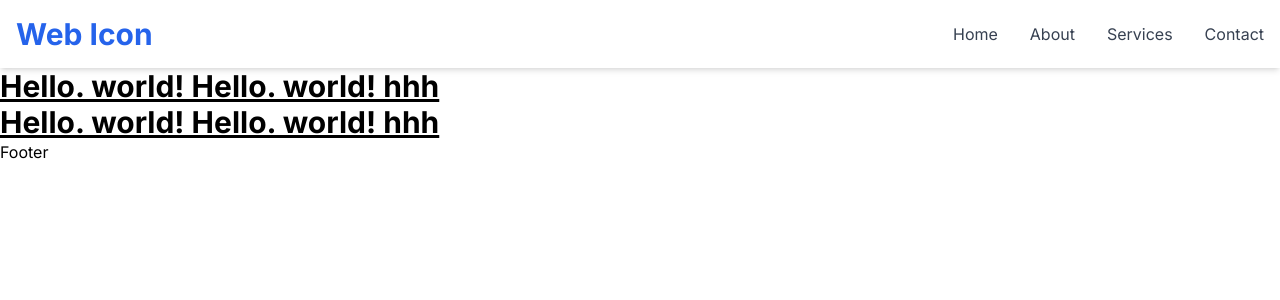
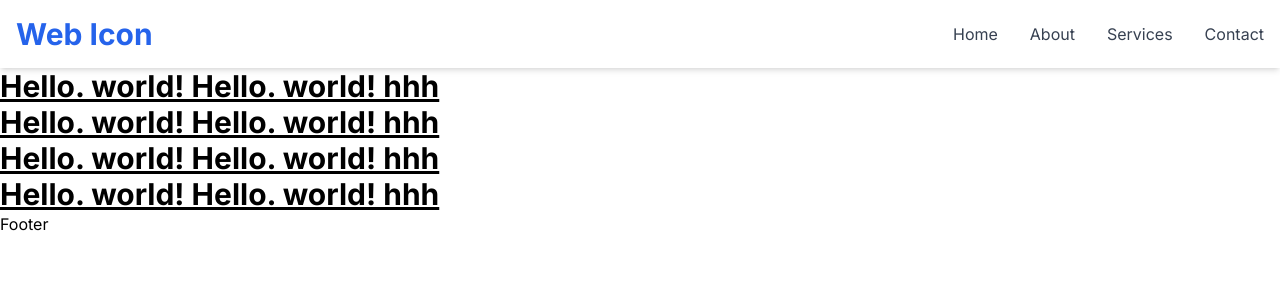
Before and after one commit to akashsdk/magic-app, a Next.js app: page / in a window 1280 px wide. Shown: the top 300 px of the page. Built offline with nearby package versions, Linux system fonts and the light colour scheme.

Commit message:
Update page.tsx

```diff
--- a/src/app/page.tsx
+++ b/src/app/page.tsx
@@ -7,6 +7,10 @@ export default function Home() {
       Hello. world! Hello. world! hhh
       <br />
       Hello. world! Hello. world! hhh
+      <br />
+      Hello. world! Hello. world! hhh
+      <br />
+      Hello. world! Hello. world! hhh
       </h1>
     </div>
   );
```
